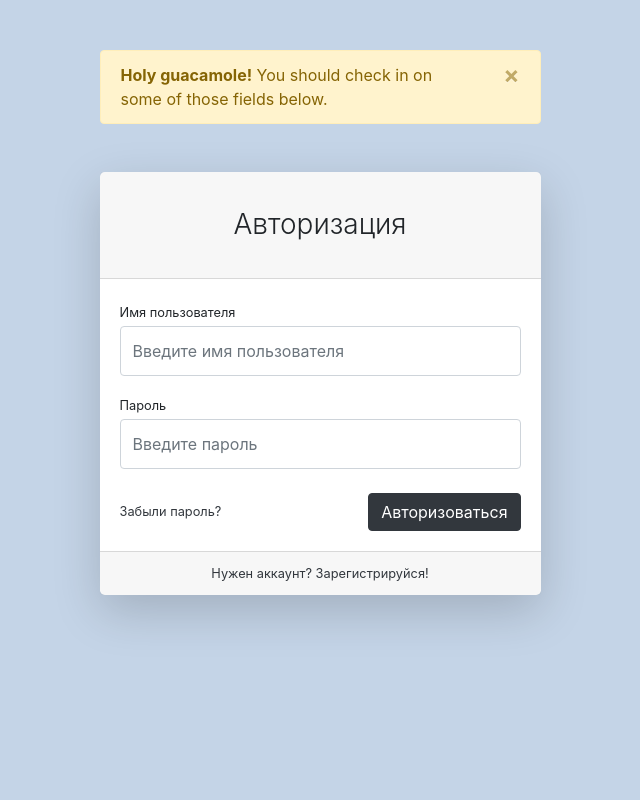
After one commit to papas2290/geekshop-server, a Django app: page /users/login/ in a window 1280 px wide. The commit adds this page. Shown: the whole page, without its empty margins (320-960 px from the left). Run offline with Django 3.2, Linux system fonts and the light colour scheme; some libraries are stand-ins or nearby versions.

Commit message:
added template and login.html, register.html

```diff
--- /dev/null
+++ b/authapp/templates/authapp/base.html
@@ -0,0 +1,34 @@
+<!DOCTYPE html>
+
+{% load static %}
+
+<html lang="en">
+<head>
+    <meta charset="utf-8"/>
+    <meta http-equiv="X-UA-Compatible" content="IE=edge"/>
+    <meta name="viewport" content="width=device-width, initial-scale=1, shrink-to-fit=no"/>
+    <meta name="description" content=""/>
+    <meta name="author" content=""/>
+    <title>{{ title }}</title>
+    <link href="{% static 'css/auth-admin.css' %}" rel="stylesheet"/>
+    <script src="https://cdnjs.cloudflare.com/ajax/libs/font-awesome/5.15.1/js/all.min.js"
+            crossorigin="anonymous"></script>
+</head>
+<body class="bg-primary">
+<div id="layoutAuthentication">
+    <div id="layoutAuthentication_content">
+        <main>
+            <div class="container">
+                <div class="row justify-content-center">
+                    {% block content %} {% endblock %}
+                </div>
+            </div>
+        </main>
+    </div>
+</div>
+<script src="https://code.jquery.com/jquery-3.5.1.slim.min.js" crossorigin="anonymous"></script>
+<script src="https://cdn.jsdelivr.net/npm/bootstrap@4.5.3/dist/js/bootstrap.bundle.min.js"
+        crossorigin="anonymous"></script>
+<script src="{% static 'js/auth-admin.js' %}"></script>
+</body>
+</html>
--- /dev/null
+++ b/authapp/templates/authapp/login.html
@@ -0,0 +1,38 @@
+{% extends 'authapp/base.html' %}
+
+{% block content %}
+    <div class="col-lg-5">
+    <div class="alert alert-warning alert-dismissible fade show" role="alert"
+         style="margin-top: 50px;">
+        <strong>Holy guacamole!</strong> You should check in on some of those fields below.
+        <button type="button" class="close" data-dismiss="alert" aria-label="Close">
+            <span aria-hidden="true">&times;</span>
+        </button>
+    </div>
+    <div class="card shadow-lg border-0 rounded-lg mt-5">
+        <div class="card-header"><h3 class="text-center font-weight-light my-4">Авторизация</h3>
+        </div>
+        <div class="card-body">
+            <form>
+                <div class="form-group">
+                    <label class="small mb-1" for="inputEmailAddress">Имя пользователя</label>
+                    <input class="form-control py-4" id="inputEmailAddress" type="email"
+                           placeholder="Введите имя пользователя"/>
+                </div>
+                <div class="form-group">
+                    <label class="small mb-1" for="inputPassword">Пароль</label>
+                    <input class="form-control py-4" id="inputPassword" type="password"
+                           placeholder="Введите пароль"/>
+                </div>
+                <div class="form-group d-flex align-items-center justify-content-between mt-4 mb-0">
+                    <a class="small" href="#">Забыли пароль?</a>
+                    <input class="btn btn-primary" type="submit" value="Авторизоваться">
+                </div>
+            </form>
+        </div>
+        <div class="card-footer text-center">
+            <div class="small"><a href="register.html">Нужен аккаунт? Зарегистрируйся!</a></div>
+        </div>
+    </div>
+</div>
+{% endblock %}
--- /dev/null
+++ b/authapp/urls.py
@@ -0,0 +1,8 @@
+from django.urls import path
+from authapp.views import login
+
+app_name = 'authapp'
+
+urlpatterns = [
+    path('login/', login, name='login'),
+    ]
--- a/authapp/views.py
+++ b/authapp/views.py
@@ -1,3 +1,5 @@
 from django.shortcuts import render
 
-# Create your views here.
+def login(request):
+    context = {'title': 'Geekshop- Авторизация' }
+    return render(request, 'authapp/login.html', context)
--- a/geekshop/urls.py
+++ b/geekshop/urls.py
@@ -22,7 +22,8 @@ from django.conf.urls.static import static
 urlpatterns = [
     path('admin/', admin.site.urls),
     path('', index, name='index'),
-    path('products/', include('mainapp.urls', namespace='products'))
+    path('products/', include('mainapp.urls', namespace='products')),
+    path('users/', include('authapp.urls', namespace='users'))
 ]
 
 if settings.DEBUG:
--- a/mainapp/templates/mainapp/base.html
+++ b/mainapp/templates/mainapp/base.html
@@ -42,7 +42,7 @@
                     <a class="nav-link" href="{% url 'products:index' %}">Каталог <i class="fas fa-shopping-bag"></i> </a>
                 </li>
                 <li class="nav-item">
-                    <a class="nav-link" href="auth/login.html">Войти <i class="fas fa-sign-in-alt"></i></a>
+                    <a class="nav-link" href="{% url 'users:login'%}">Войти <i class="fas fa-sign-in-alt"></i></a>
                 </li>
                 <li class="nav-item">
                     <a class="nav-link" href="auth/profile.html">Антон К.
```
Also changed, not shown: authapp/templates/authapp/register.html (added, +75 -0 lines).
